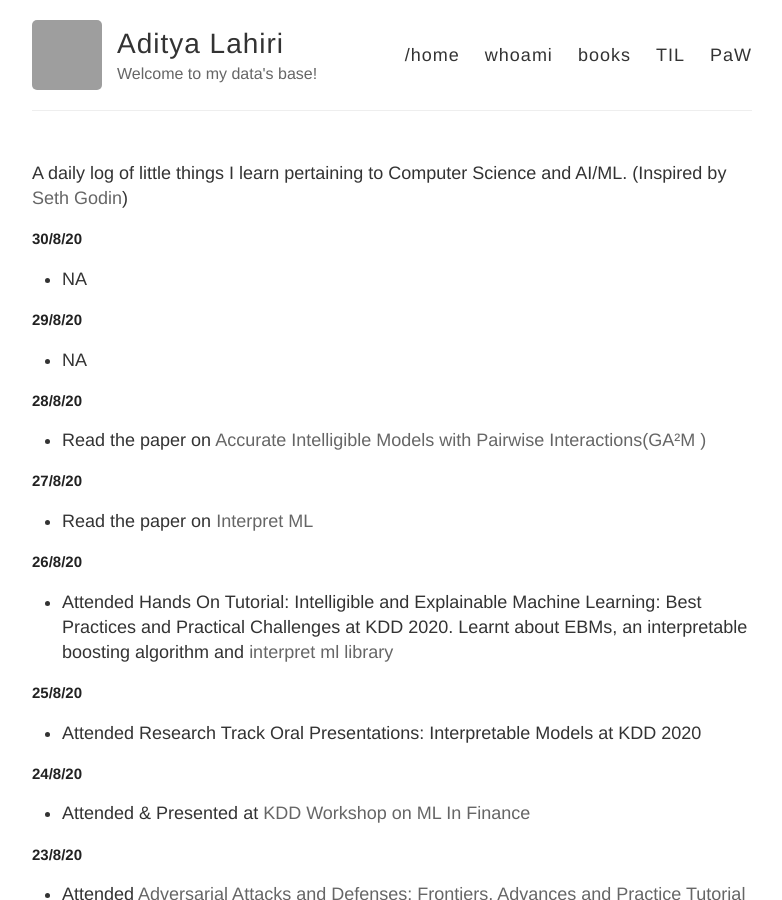
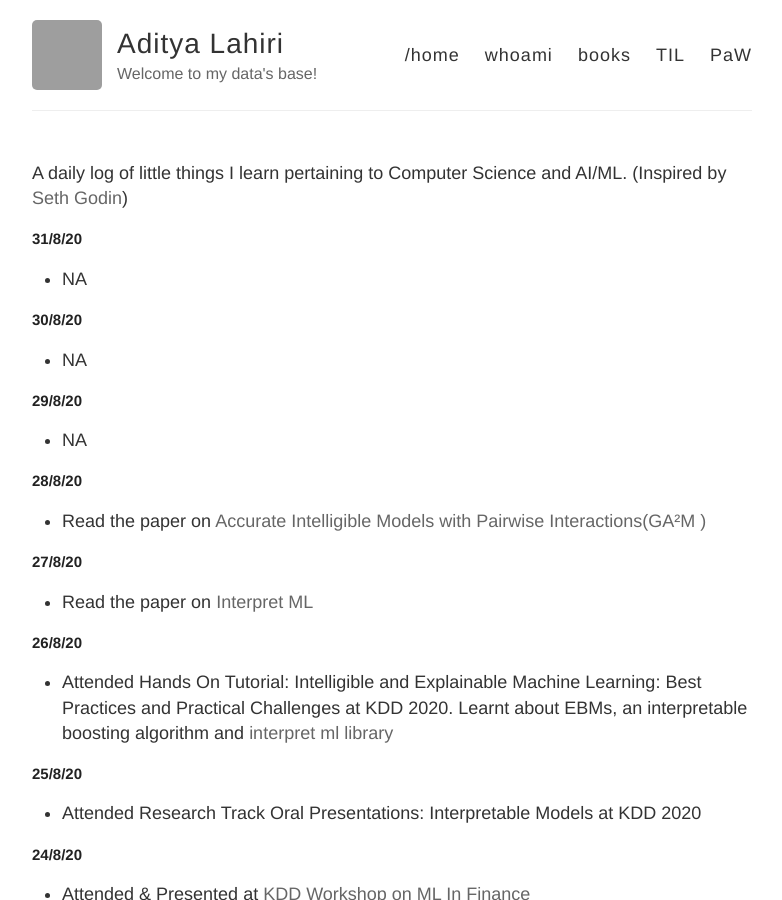
Before and after one commit to adityalahiri/adityalahiri.github.io, a Jekyll site: the page built from TIL.md, in a window 1280 px wide and 900 px high. Shown: the whole window, without its empty margins (248-1030 px from the left). Built offline with Jekyll 4.4.1, drawn with Linux system fonts in a browser that asks for light colours; our own code applies the rules of GitHub Pages for plain Markdown files; grey boxes are pictures that could not be loaded.

Commit message:
Update for 31/8

```diff
--- a/TIL.md
+++ b/TIL.md
@@ -1,5 +1,9 @@
 A daily log of little things I learn pertaining to Computer Science and AI/ML.
 (Inspired by [Seth Godin](https://seths.blog/))
+
+## 31/8/20
+
+* NA
 
 ## 30/8/20
 
```
